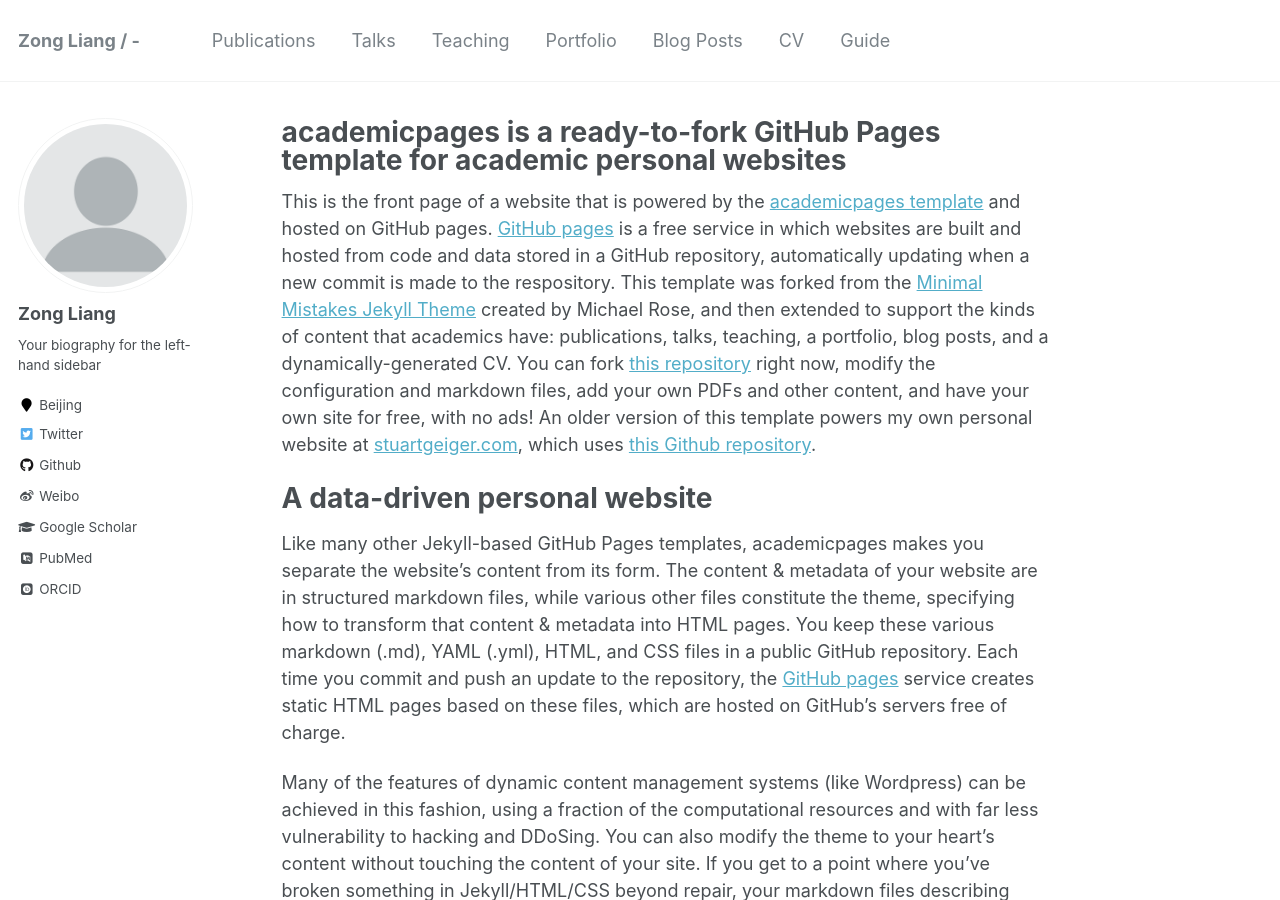
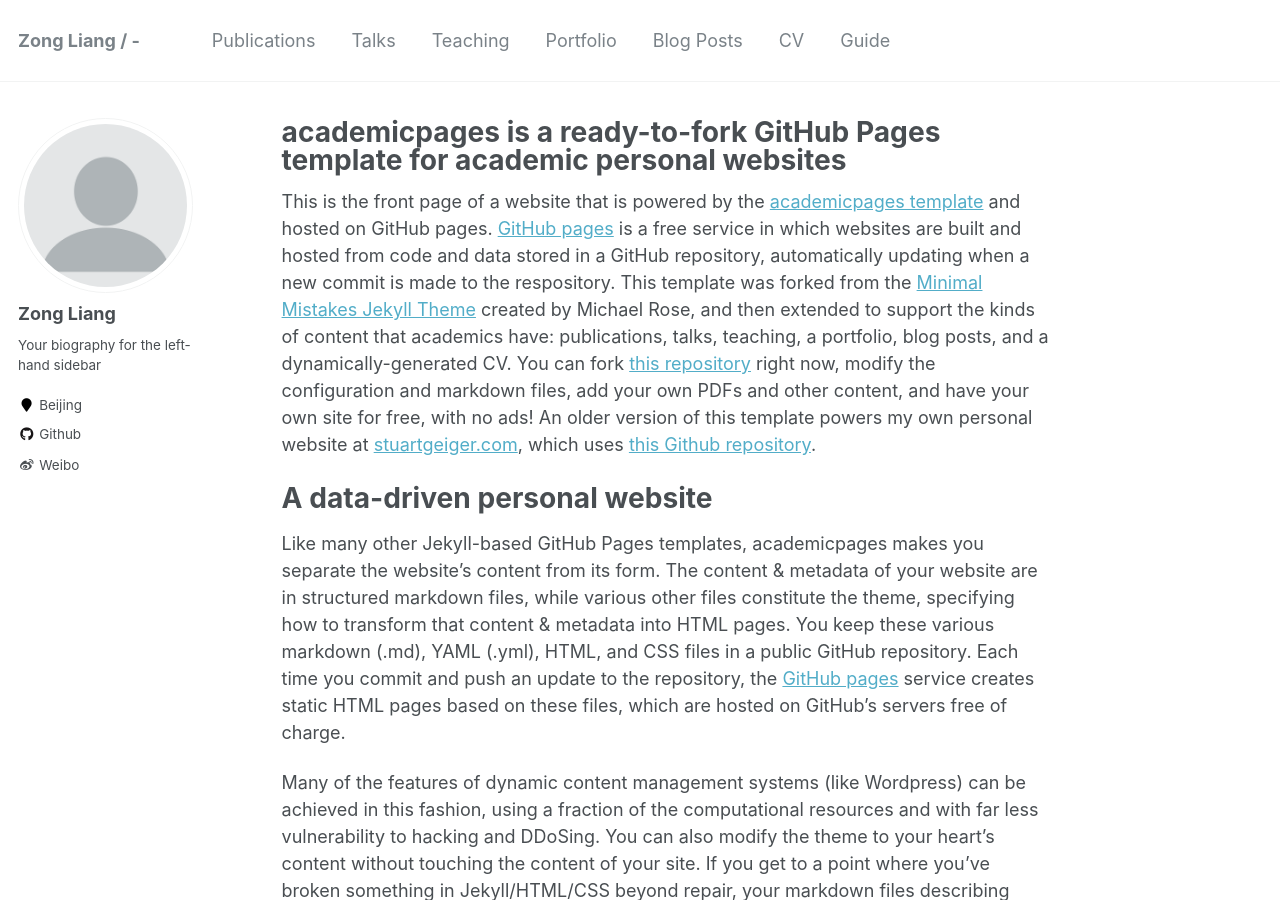
Before and after one commit to ZongL/zongl.github.io, a Jekyll site: the page built from _pages/about.md, in a window 1280 px wide and 900 px high. Built offline with Jekyll 4.4.1, drawn with Linux system fonts in a browser that asks for light colours; some web fonts are replaced; part of the change alters nothing that is shown.

Commit message:
Update _config.yml

```diff
--- a/_config.yml
+++ b/_config.yml
@@ -85,8 +85,8 @@ author:
   bio              : "Your biography for the left-hand sidebar"
   location         : "Beijing"
   employer         :
-  pubmed           : "https://www.ncbi.nlm.nih.gov/pubmed/?term=john+snow"
-  googlescholar    : "http://yourfullgooglescholarurl.com"
+  pubmed           :
+  googlescholar    :
   email            :
   researchgate     :  # example: "https://www.researchgate.net/profile/yourprofile"
   uri              :
@@ -96,20 +96,20 @@ author:
   flickr           :
   facebook         :
   foursquare       :
-  github           : "academicpages"
+  github           : "zongl"
   google_plus      :
   keybase          :
   instagram        :
   impactstory      : #"https://profiles.impactstory.org/u/xxxx-xxxx-xxxx-xxxx"
   lastfm           :
   linkedin         :
-  orcid            : "http://orcid.org/yourorcidurl"
+  orcid            :
   pinterest        :
   soundcloud       :
   stackoverflow    : # http://stackoverflow.com/users/123456/username
   steam            :
   tumblr           :
-  twitter          : "replacethistwitterhandle"
+  twitter          :
   vine             :
   weibo            : "https://www.zhihu.com/people/zong-liang-6"
   xing             :
```
